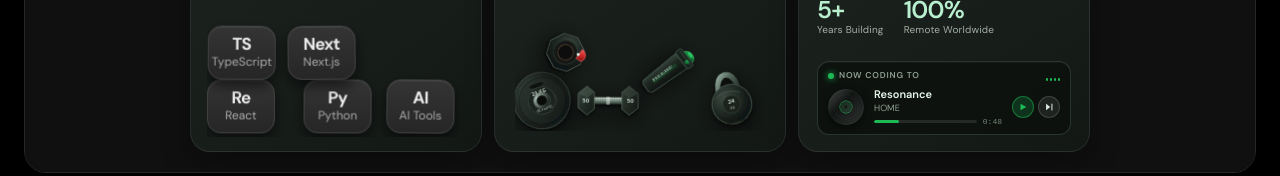
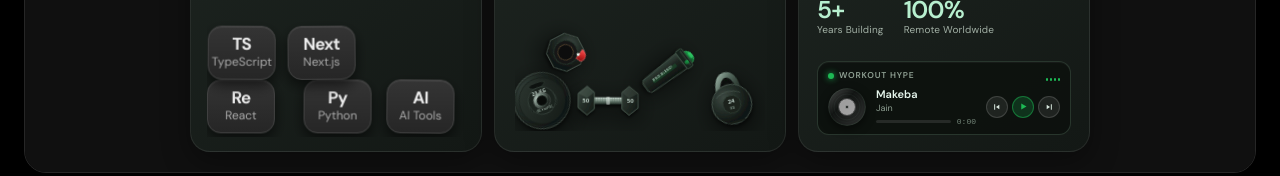
Before and after one commit to tanudai/tanxdai-portfolio, a React (Vite) app: page / in a window 1280 px wide. Both pictures are taken after a click on the tab "Personal". Shown: the part 607-783 px from the top of the page. Built offline with nearby package versions, Linux system fonts and the light colour scheme; grey boxes are pictures that could not be loaded.

Commit message:
fix(audio): replace oscillator drone with real AAC audio previews featuring Makeba and top workout anthems

```diff
--- a/src/components/SpotifyWidget.jsx
+++ b/src/components/SpotifyWidget.jsx
@@ -1,71 +1,161 @@
 import { useState, useEffect, useRef } from 'react';
-import { toggleAmbientLoFi } from '../utils/audioPhysics.js';
 
 const TRACKS = [
-  { title: 'Resonance', artist: 'HOME', duration: '3:32', link: 'https://open.spotify.com/search/HOME%20Resonance' },
-  { title: 'Awake', artist: 'Tycho', duration: '4:43', link: 'https://open.spotify.com/search/Tycho%20Awake' },
-  { title: 'Memory Reboot', artist: 'VØJ & Narvent', duration: '2:48', link: 'https://open.spotify.com/search/Memory%20Reboot' },
-  { title: 'Midnight City', artist: 'M83', duration: '4:03', link: 'https://open.spotify.com/search/M83%20Midnight%20City' },
-  { title: 'Daylight', artist: 'Disasterpeace', duration: '3:15', link: 'https://open.spotify.com/search/Disasterpeace%20Daylight' },
+  {
+    title: 'Makeba',
+    artist: 'Jain',
+    genre: 'WORKOUT HYPE',
+    src: 'https://audio-ssl.itunes.apple.com/itunes-assets/AudioPreview221/v4/24/31/34/24313488-9bec-15cd-90c7-79c3297ca5a2/mzaf_772666532216043993.plus.aac.p.m4a',
+    art: 'https://is1-ssl.mzstatic.com/image/thumb/Music125/v4/5a/78/86/5a788626-308e-eb19-80e3-1b3b78ef1fe8/886446194783.jpg/100x100bb.jpg',
+    link: 'https://open.spotify.com/search/Jain%20Makeba'
+  },
+  {
+    title: "'Till I Collapse",
+    artist: 'Eminem',
+    genre: 'HEAVY IRON PR',
+    src: 'https://audio-ssl.itunes.apple.com/itunes-assets/AudioPreview211/v4/cf/8f/f1/cf8ff198-b736-395b-6b3f-877048ea5384/mzaf_11538452963444220646.plus.aac.p.m4a',
+    art: 'https://is1-ssl.mzstatic.com/image/thumb/Music118/v4/dd/5c/e6/dd5ce621-f7d2-f767-7a08-e7a7eaa7870b/00602537526994.rgb.jpg/100x100bb.jpg',
+    link: 'https://open.spotify.com/search/Eminem%20Till%20I%20Collapse'
+  },
+  {
+    title: "Can't Hold Us",
+    artist: 'Macklemore & Ryan Lewis',
+    genre: 'HIGH ENERGY',
+    src: 'https://audio-ssl.itunes.apple.com/itunes-assets/AudioPreview221/v4/83/4d/57/834d57bd-505a-2b6a-3a38-cc26f4d34171/mzaf_18284634626678368772.plus.aac.p.m4a',
+    art: 'https://is1-ssl.mzstatic.com/image/thumb/Music125/v4/91/c1/b5/91c1b5cc-d4f1-da61-d3dc-2dd93e6b0a7d/707541525299.jpg/100x100bb.jpg',
+    link: 'https://open.spotify.com/search/Macklemore%20Cant%20Hold%20Us'
+  },
+  {
+    title: 'Stronger',
+    artist: 'Kanye West',
+    genre: 'GYM MOTIVATION',
+    src: 'https://audio-ssl.itunes.apple.com/itunes-assets/AudioPreview221/v4/9e/cc/69/9ecc6918-a8dc-354f-909f-ccc20a0a7a33/mzaf_7863921970418240507.plus.aac.p.m4a',
+    art: 'https://is1-ssl.mzstatic.com/image/thumb/Music128/v4/39/25/2d/39252d65-2d50-b991-0962-f7a98a761271/00602517483507.rgb.jpg/100x100bb.jpg',
+    link: 'https://open.spotify.com/search/Kanye%20West%20Stronger'
+  },
+  {
+    title: 'INDUSTRY BABY',
+    artist: 'Lil Nas X & Jack Harlow',
+    genre: 'WORKOUT BEAT',
+    src: 'https://audio-ssl.itunes.apple.com/itunes-assets/AudioPreview211/v4/51/97/7a/51977a71-448a-202a-5e60-756d5dcb6eeb/mzaf_194387576127428058.plus.aac.p.m4a',
+    art: 'https://is1-ssl.mzstatic.com/image/thumb/Music115/v4/f7/16/67/f7166746-6299-5e54-8c7c-9535e941a53e/886449403929.jpg/100x100bb.jpg',
+    link: 'https://open.spotify.com/search/Lil%20Nas%20X%20Industry%20Baby'
+  },
+  {
+    title: 'Midnight City',
+    artist: 'M83',
+    genre: 'LATE NIGHT RUN',
+    src: 'https://audio-ssl.itunes.apple.com/itunes-assets/AudioPreview221/v4/24/09/79/2409794c-3d5d-af26-580e-7dc00ee4f207/mzaf_369629549966021675.plus.aac.p.m4a',
+    art: 'https://is1-ssl.mzstatic.com/image/thumb/Music211/v4/cb/7b/a9/cb7ba903-b5f1-cc21-90db-7a81b7aa0997/724596951057.jpg/100x100bb.jpg',
+    link: 'https://open.spotify.com/search/M83%20Midnight%20City'
+  },
+  {
+    title: 'Resonance',
+    artist: 'HOME',
+    genre: 'DEEP FOCUS CHILL',
+    src: 'https://audio-ssl.itunes.apple.com/itunes-assets/AudioPreview221/v4/33/bb/1a/33bb1a1a-1448-3118-6891-639e61784145/mzaf_3810752549913623044.plus.aac.p.m4a',
+    art: 'https://is1-ssl.mzstatic.com/image/thumb/Music211/v4/4f/13/65/4f1365b0-e97c-c469-c438-2f7d8f204355/872133025584_cover.jpg/100x100bb.jpg',
+    link: 'https://open.spotify.com/search/HOME%20Resonance'
+  }
 ];
 
 export default function SpotifyWidget() {
   const [trackIdx, setTrackIdx] = useState(0);
   const [isPlaying, setIsPlaying] = useState(false);
-  const [seconds, setSeconds] = useState(48);
-  const intervalRef = useRef(null);
+  const [currentTime, setCurrentTime] = useState(0);
+  const [duration, setDuration] = useState(30);
+  const audioRef = useRef(null);
 
   const current = TRACKS[trackIdx];
 
+  // Sync audio source when trackIdx changes
+  useEffect(() => {
+    if (!audioRef.current) return;
+    audioRef.current.src = current.src;
+    audioRef.current.load();
+    if (isPlaying) {
+      audioRef.current.play().catch(() => setIsPlaying(false));
+    } else {
+      setCurrentTime(0);
+    }
+  }, [trackIdx]);
+
+  // Clean up audio on unmount
+  useEffect(() => {
+    return () => {
+      if (audioRef.current) {
+        audioRef.current.pause();
+        audioRef.current.src = '';
+      }
+    };
+  }, []);
+
   const handleTogglePlay = (e) => {
     e.stopPropagation();
-    setIsPlaying(prev => {
-      const next = !prev;
-      toggleAmbientLoFi(next);
-      return next;
-    });
+    if (!audioRef.current) return;
+
+    if (isPlaying) {
+      audioRef.current.pause();
+      setIsPlaying(false);
+    } else {
+      audioRef.current.play().then(() => {
+        setIsPlaying(true);
+      }).catch(err => {
+        console.warn('Playback error:', err);
+        setIsPlaying(false);
+      });
+    }
   };
 
   const handleNext = (e) => {
     e.stopPropagation();
     setTrackIdx(i => (i + 1) % TRACKS.length);
-    setSeconds(0);
   };
 
-  useEffect(() => {
-    if (isPlaying) {
-      intervalRef.current = setInterval(() => {
-        setSeconds(s => (s + 1) % 240);
-      }, 1000);
-    } else {
-      if (intervalRef.current) clearInterval(intervalRef.current);
+  const handlePrev = (e) => {
+    e.stopPropagation();
+    setTrackIdx(i => (i - 1 + TRACKS.length) % TRACKS.length);
+  };
+
+  const handleTimeUpdate = () => {
+    if (audioRef.current) {
+      setCurrentTime(audioRef.current.currentTime);
+      if (audioRef.current.duration && !isNaN(audioRef.current.duration)) {
+        setDuration(audioRef.current.duration);
+      }
     }
-    return () => {
-      if (intervalRef.current) clearInterval(intervalRef.current);
-    };
-  }, [isPlaying]);
+  };
 
-  // Clean up audio on unmount
-  useEffect(() => {
-    return () => {
-      toggleAmbientLoFi(false);
-    };
-  }, []);
+  const handleEnded = () => {
+    // Auto advance to next song
+    setTrackIdx(i => (i + 1) % TRACKS.length);
+  };
 
   const formatTime = (s) => {
+    if (isNaN(s)) return '0:00';
     const mins = Math.floor(s / 60);
-    const secs = s % 60;
+    const secs = Math.floor(s % 60);
     return `${mins}:${secs < 10 ? '0' : ''}${secs}`;
   };
 
   return (
     <div className={`spotify-card ${isPlaying ? 'is-playing' : ''}`}>
+      {/* Hidden Native Audio Element */}
+      <audio
+        ref={audioRef}
+        src={current.src}
+        preload="metadata"
+        onTimeUpdate={handleTimeUpdate}
+        onEnded={handleEnded}
+        onError={() => setIsPlaying(false)}
+      />
+
       <div className="spotify-top-row">
         <div className="spotify-tag">
           <span className="spotify-icon-dot" />
-          <span className="spotify-label">NOW CODING TO</span>
+          <span className="spotify-label">{current.genre}</span>
         </div>
-        <div className="spotify-eq">
+        <div className="spotify-eq" title={isPlaying ? 'Playing audio' : 'Paused'}>
           <span className="eq-bar bar-1" />
           <span className="eq-bar bar-2" />
           <span className="eq-bar bar-3" />
@@ -74,18 +164,25 @@ export default function SpotifyWidget() {
       </div>
 
       <div className="spotify-main">
-        {/* Spinning Vinyl */}
-        <div className={`vinyl-disc ${isPlaying ? 'spinning' : ''}`} title="Lo-fi Vinyl">
+        {/* Spinning Vinyl Record with Real Album Art */}
+        <div
+          className={`vinyl-disc ${isPlaying ? 'spinning' : ''}`}
+          title={`${current.title} by ${current.artist}`}
+          onClick={handleTogglePlay}
+        >
           <svg viewBox="0 0 100 100" className="vinyl-svg" aria-hidden="true">
             <circle cx="50" cy="50" r="48" fill="#121413" stroke="#253229" strokeWidth="1.5" />
             <circle cx="50" cy="50" r="41" fill="none" stroke="#1d2620" strokeWidth="0.8" />
             <circle cx="50" cy="50" r="34" fill="none" stroke="#2a382f" strokeWidth="0.8" />
             <circle cx="50" cy="50" r="27" fill="none" stroke="#1d2620" strokeWidth="0.8" />
-            {/* Center Label */}
-            <circle cx="50" cy="50" r="18" fill="#1db954" opacity="0.9" />
-            <circle cx="50" cy="50" r="17" fill="#1a2e22" />
+            {/* Center Spindle Hole */}
             <circle cx="50" cy="50" r="4" fill="#0d110f" />
           </svg>
+          {/* Album Artwork in Vinyl Center */}
+          <div className="vinyl-art-wrap">
+            <img src={current.art} alt={current.title} className="vinyl-art-img" />
+            <span className="vinyl-center-pin" />
+          </div>
           <span className="vinyl-sheen" />
         </div>
 
@@ -96,7 +193,7 @@ export default function SpotifyWidget() {
             target="_blank"
             rel="noopener noreferrer"
             className="spotify-title"
-            title="Open in Spotify"
+            title="Open track on Spotify"
           >
             {current.title}
           </a>
@@ -105,29 +202,41 @@ export default function SpotifyWidget() {
             <div className="spotify-progress-bar">
               <div
                 className="spotify-progress-fill"
-                style={{ width: `${Math.min(100, (seconds / 200) * 100)}%` }}
+                style={{ width: `${Math.min(100, (currentTime / (duration || 30)) * 100)}%` }}
               />
             </div>
-            <span className="spotify-time">{formatTime(seconds)}</span>
+            <span className="spotify-time">{formatTime(currentTime)}</span>
           </div>
         </div>
 
-        {/* Controls */}
+        {/* Interactive Controls */}
         <div className="spotify-actions">
+          <button
+            type="button"
+            className="spotify-btn prev-btn"
+            onClick={handlePrev}
+            aria-label="Previous track"
+            title="Previous track"
+          >
+            <svg width="8" height="8" viewBox="0 0 24 24" fill="currentColor">
+              <line x1="5" y1="5" x2="5" y2="19" stroke="currentColor" strokeWidth="3" strokeLinecap="round" />
+              <polygon points="19,5 9,12 19,19" />
+            </svg>
+          </button>
           <button
             type="button"
             className="spotify-btn play-btn"
             onClick={handleTogglePlay}
-            aria-label={isPlaying ? 'Pause ambient lo-fi' : 'Play ambient lo-fi'}
-            title={isPlaying ? 'Pause' : 'Play ambient chord'}
+            aria-label={isPlaying ? 'Pause music' : 'Play music'}
+            title={isPlaying ? 'Pause' : 'Play audio preview'}
           >
             {isPlaying ? (
-              <svg width="10" height="10" viewBox="0 0 24 24" fill="currentColor">
+              <svg width="9" height="9" viewBox="0 0 24 24" fill="currentColor">
                 <rect x="5" y="4" width="4" height="16" rx="1" />
                 <rect x="15" y="4" width="4" height="16" rx="1" />
               </svg>
             ) : (
-              <svg width="10" height="10" viewBox="0 0 24 24" fill="currentColor">
+              <svg width="9" height="9" viewBox="0 0 24 24" fill="currentColor">
                 <polygon points="6,4 20,12 6,20" />
               </svg>
             )}
@@ -139,9 +248,9 @@ export default function SpotifyWidget() {
             aria-label="Next track"
             title="Next track"
           >
-            <svg width="10" height="10" viewBox="0 0 24 24" fill="currentColor">
-              <polygon points="5,4 15,12 5,20" />
-              <line x1="19" y1="5" x2="19" y2="19" stroke="currentColor" strokeWidth="2.5" strokeLinecap="round" />
+            <svg width="8" height="8" viewBox="0 0 24 24" fill="currentColor">
+              <polygon points="5,5 15,12 5,19" />
+              <line x1="19" y1="5" x2="19" y2="19" stroke="currentColor" strokeWidth="3" strokeLinecap="round" />
             </svg>
           </button>
         </div>
--- a/src/workspace.css
+++ b/src/workspace.css
@@ -89,11 +89,14 @@ button:not(:disabled){transition:background .18s,box-shadow .18s}button:not(:dis
 .is-playing .eq-bar.bar-4{animation:eq-bounce .6s infinite alternate ease-in-out .3s}
 @keyframes eq-bounce{0%{height:2px}100%{height:10px}}
 .spotify-main{display:flex;align-items:center;gap:10px}
-.vinyl-disc{position:relative;width:36px;height:36px;flex-shrink:0;border-radius:50%;overflow:hidden;box-shadow:0 3px 8px rgba(0,0,0,0.5)}
+.vinyl-disc{position:relative;width:38px;height:38px;flex-shrink:0;border-radius:50%;overflow:hidden;box-shadow:0 3px 8px rgba(0,0,0,0.5);cursor:pointer}
 .vinyl-svg{width:100%;height:100%;display:block}
-.vinyl-disc.spinning .vinyl-svg{animation:spin-vinyl 4s linear infinite}
+.vinyl-art-wrap{position:absolute;inset:10px;border-radius:50%;overflow:hidden;border:1px solid rgba(255,255,255,0.2);display:flex;align-items:center;justify-content:center;z-index:2}
+.vinyl-art-img{width:100%;height:100%;object-fit:cover}
+.vinyl-center-pin{position:absolute;width:4px;height:4px;border-radius:50%;background:#0d110f;border:1px solid rgba(255,255,255,0.5);z-index:3}
+.vinyl-disc.spinning .vinyl-svg,.vinyl-disc.spinning .vinyl-art-wrap{animation:spin-vinyl 4s linear infinite}
 @keyframes spin-vinyl{0%{transform:rotate(0deg)}100%{transform:rotate(360deg)}}
-.vinyl-sheen{position:absolute;inset:0;border-radius:50%;background:linear-gradient(135deg,rgba(255,255,255,0.22) 0%,transparent 40%,rgba(255,255,255,0.12) 100%);pointer-events:none}
+.vinyl-sheen{position:absolute;inset:0;border-radius:50%;background:linear-gradient(135deg,rgba(255,255,255,0.22) 0%,transparent 40%,rgba(255,255,255,0.12) 100%);pointer-events:none;z-index:4}
 .spotify-info{flex:1;min-width:0;display:flex;flex-direction:column;gap:1px}
 .spotify-title{font-size:11px;font-weight:600;color:#e5f5ec;white-space:nowrap;overflow:hidden;text-overflow:ellipsis;text-decoration:none;transition:color .15s}
 .spotify-title:hover{color:#1db954;text-decoration:underline}
```
Also changed, not shown: src/utils/audioPhysics.js (+0 -49 lines).
